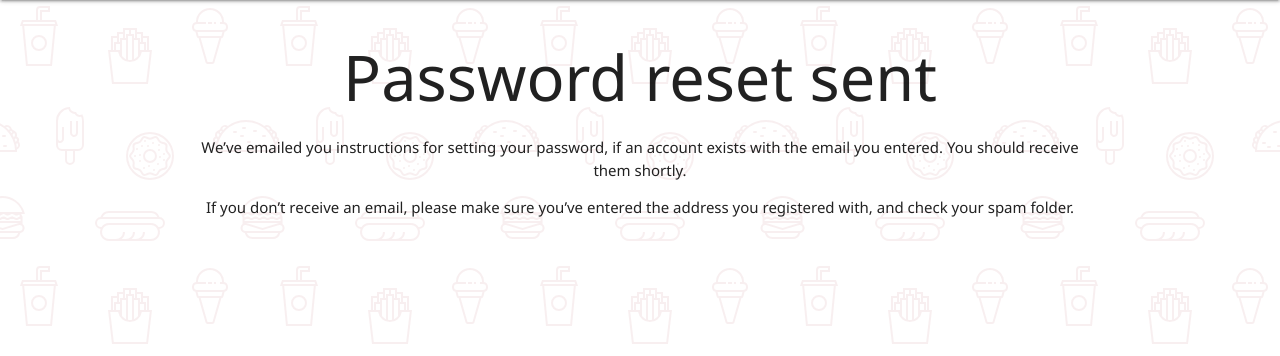
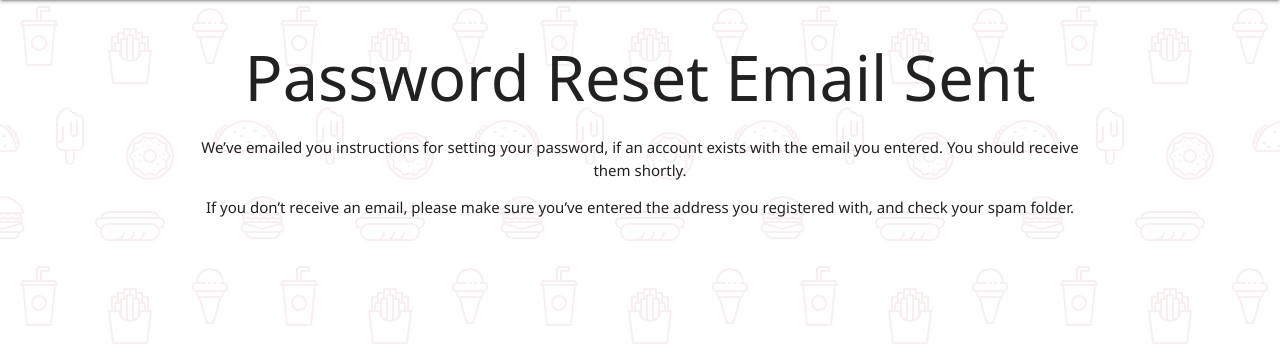
Before and after one commit to JuanitoDeLaTorre/Lucy_Meals, a Django app: page /accounts/password_reset/done/ in a window 1280 px wide. Shown: the part 64-420 px from the top of the page. Run offline with Django 4.2, Linux system fonts and the light colour scheme.

Commit message:
minor fixes

```diff
--- a/main_app/templates/registration/password_reset_sent.html
+++ b/main_app/templates/registration/password_reset_sent.html
@@ -1,6 +1,6 @@
 {% extends 'base.html' %}
 {% block content %}
-<h1 class="center">Password reset sent</h1>
+<h1 class="center">Password Reset Email Sent</h1>
 <div class="container">
 <p class="center">We’ve emailed you instructions for setting your password, if an account exists with the email you entered. You should receive them shortly.</p>
 <p class="center">If you don’t receive an email, please make sure you’ve entered the address you registered with, and check your spam folder.</p>
```
